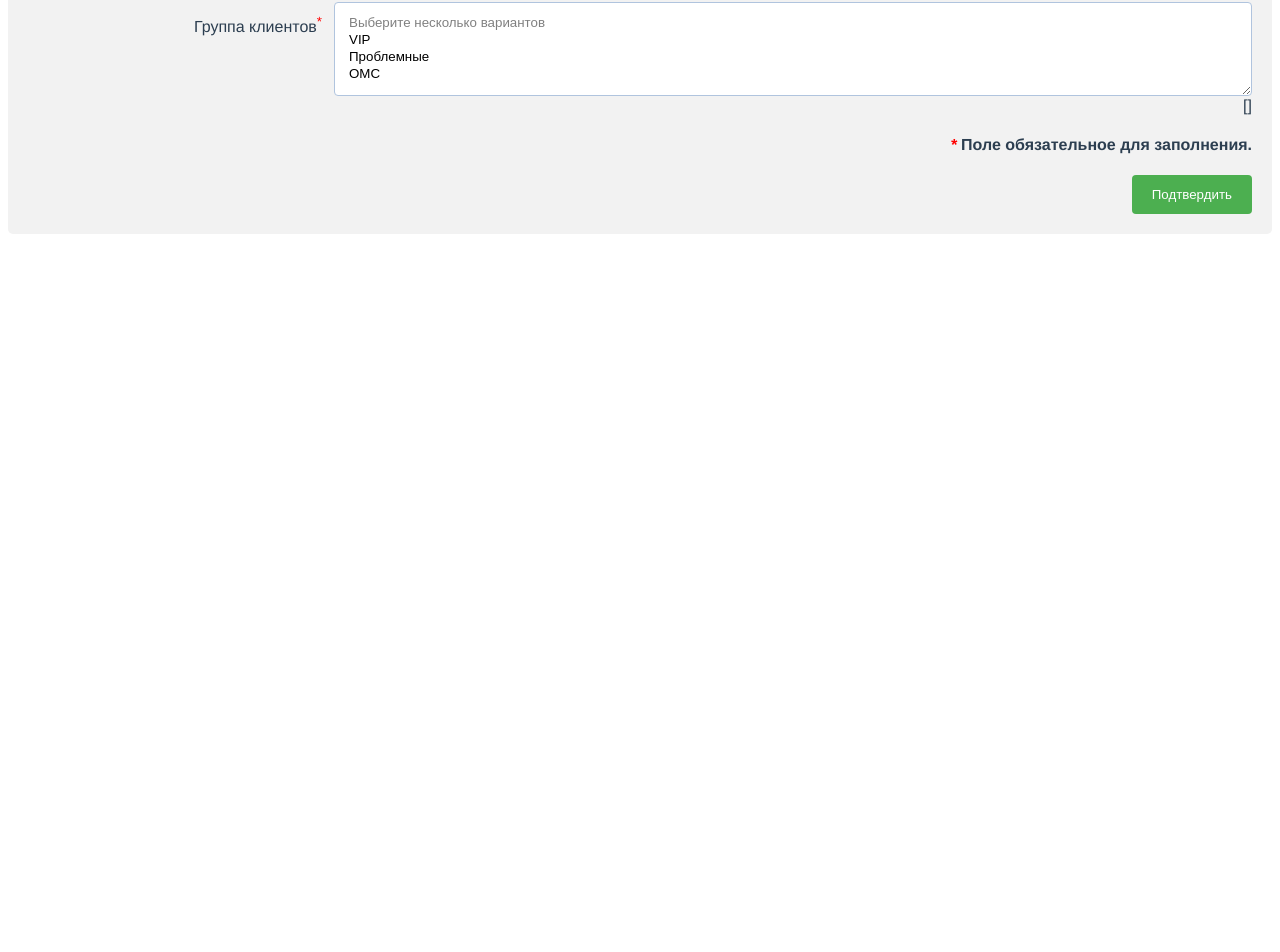
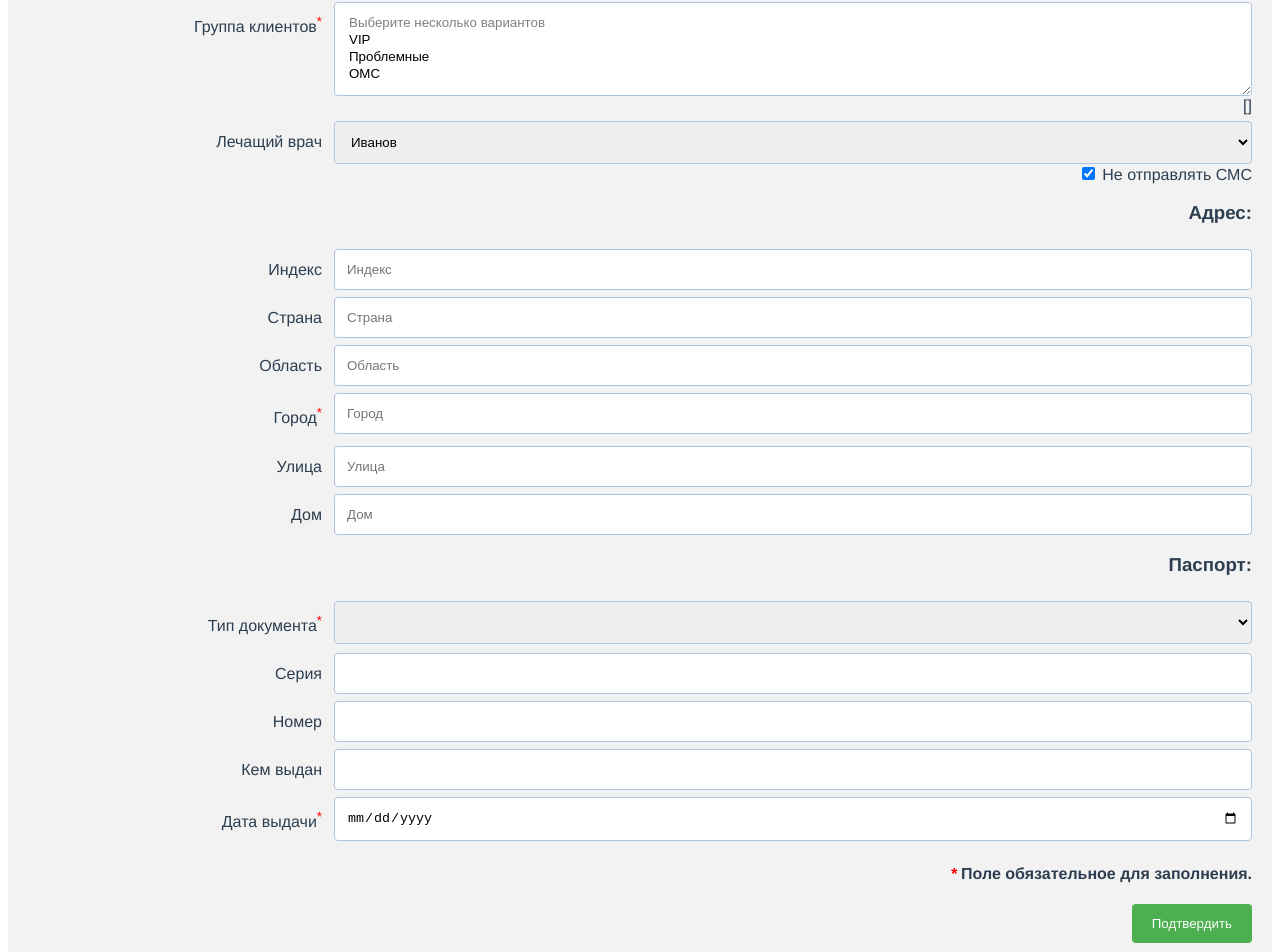
Before and after one commit to elizabetliber/validateform, a Vue app: page / in a window 1280 px wide. Shown: the part 398-1350 px from the top of the page. Before the commit the page ends 800 px from the top, so only its background shows below. Built offline with nearby package versions, Linux system fonts and the light colour scheme.

Commit message:
add form

```diff
--- a/src/App.vue
+++ b/src/App.vue
@@ -16,7 +16,7 @@
                   id="lastname"
                   v-model.trim="form.lastName"
                   type="text"
-                  placeholder="Введите фамилию" >
+                  placeholder="Введите фамилию">
               <strong v-if="$v.form.lastName.$dirty && !$v.form.lastName.required">
                 * Заполните поле фамилия.
               </strong>
@@ -88,12 +88,12 @@
           </div>
 
           <div class="row">
-                      <div class="col-25">
+            <div class="col-25">
               <label>Пол</label>
             </div>
 
             <div class="col-75">
-              <select >
+              <select>
                 <option disabled value="">Выберите один из вариантов</option>
                 <option>Мужской</option>
                 <option>Женский</option>
@@ -114,7 +114,7 @@
                   {{ group.label }}
                 </option>
               </select>
-{{form.group}}
+              {{ form.group }}
               <strong v-if="$v.form.group.$dirty && !$v.form.group.maxCount">
                 * Выберите два варианта из предложенных.
               </strong>
@@ -126,20 +126,158 @@
             </div>
           </div>
 
-<!--          <div class="row">-->
-<!--            <div class="col-25">-->
-<!--              <label>Лечащий врач</label>-->
-<!--            </div>-->
-<!--            <div class="col-75">-->
-<!--              <select v-model="selected">-->
-<!--                <option disabled value="">Выберите один из вариантов</option>-->
-<!--                <option>Иванов</option>-->
-<!--                <option>Захаров</option>-->
-<!--                <option>Чернышева</option>-->
-<!--              </select>-->
-<!--            </div>-->
-<!--          </div>-->
+          <div class="row">
+            <div class="col-25">
+              <label>Лечащий врач</label>
+            </div>
+            <div class="col-75">
+              <select>
+                <option disabled value="">Выберите один из вариантов</option>
+                <option>Иванов</option>
+                <option>Захаров</option>
+                <option>Чернышева</option>
+              </select>
+            </div>
 
+          </div>
+
+
+          <div class="row">
+            <input type="checkbox"
+                   checked="checked"> Не отправлять СМС
+          </div>
+
+          <div class="row">
+            <h3>Адрес:</h3>
+          </div>
+
+          <div class="row">
+            <div class="col-25">
+              <label>Индекс</label>
+            </div>
+            <div class="col-75">
+              <input type="text" placeholder="Индекс">
+            </div>
+          </div>
+
+          <div class="row">
+            <div class="col-25">
+              <label>Страна</label>
+            </div>
+            <div class="col-75">
+              <input type="text" placeholder="Страна">
+            </div>
+          </div>
+
+          <div class="row">
+            <div class="col-25">
+              <label>Область</label>
+            </div>
+            <div class="col-75">
+              <input type="text" placeholder="Область"/>
+            </div>
+          </div>
+
+          <div class="row">
+            <div class="col-25">
+              <label for="city">Город<sup style="color:red;">*</sup></label>
+            </div>
+            <div class="col-75">
+              <input
+                  type="text"
+                  v-model="form.city"
+                  placeholder="Город"
+                  id="city"
+              >
+              <strong v-if="$v.form.city.$dirty && !$v.form.city.required">
+                * Заполните поле город.
+              </strong>
+            </div>
+          </div>
+
+          <div class="row">
+            <div class="col-25">
+              <label>Улица</label>
+            </div>
+            <div class="col-75">
+              <input type="text" placeholder="Улица"/>
+            </div>
+          </div>
+
+          <div class="row">
+            <div class="col-25">
+              <label>Дом</label>
+            </div>
+            <div class="col-75">
+              <input type="text" placeholder="Дом"/>
+            </div>
+          </div>
+          <div class="row">
+            <h3>Паспорт:</h3>
+          </div>
+
+          <div class="row">
+            <div class="col-25">
+              <label>Тип документа<sup style="color:red;">*</sup></label>
+            </div>
+            <div class="col-75">
+              <select v-model="form.selected">
+                <option disabled value="">Выберите один из вариантов</option>
+                <option v-for="(selected,index) in form.typeDocument"
+                        :key="index"
+                >
+                  {{ selected.type }}
+                </option>
+              </select>
+              <strong v-if="$v.form.selected.$dirty && !$v.form.selected.required">
+                * Заполните поле тип документа.
+              </strong>
+            </div>
+
+          </div>
+          <div class="row">
+            <div class="col-25">
+              <label>Серия</label>
+            </div>
+            <div class="col-75">
+              <input type="text" placeholder=""/>
+            </div>
+          </div>
+
+          <div class="row">
+            <div class="col-25">
+              <label>Номер</label>
+            </div>
+            <div class="col-75">
+              <input type="text" placeholder=""/>
+            </div>
+          </div>
+
+          <div class="row">
+            <div class="col-25">
+              <label>Кем выдан</label>
+            </div>
+            <div class="col-75">
+              <input type="text" placeholder=""/>
+            </div>
+          </div>
+
+          <div class="row">
+            <div class="col-25">
+              <label for="dateDocument">Дата выдачи<sup style="color:red;">*</sup></label>
+            </div>
+            <div class="col-75">
+              <input
+                  type="date"
+                  placeholder=""
+                  v-model="form.dateDocument"
+                  id="dateDocument"
+              >
+              <strong v-if="$v.form.dateDocument.$dirty && !$v.form.dateDocument.required">
+                * Заполните поле дата выдачи.
+              </strong>
+            </div>
+          </div>
           <div class="row">
             <h4><em style="color:red;">*</em> Поле обязательное для заполнения.</h4>
           </div>
@@ -174,12 +312,19 @@ export default {
         data: '',
         number: '',
         group: [],
-        selected: '',
+        selected: [],
+        typeDocument: [
+          {type: 'Паспорт'},
+          {type: 'Свидетельство о рождении'},
+          {type: 'Водительское удостоверение'}
+        ],
         groupClient: [
           {label: 'VIP'},
           {label: 'Проблемные'},
           {label: 'ОМС'}
-        ]
+        ],
+        city: '',
+        dateDocument: ''
       }
     }
   },
@@ -189,9 +334,12 @@ export default {
       name: {required},
       data: {required},
       number: {required, numeric},
+      selected: {required},
+      city: {required},
+      dateDocument: {required},
       group: {required,
         maxCount(value) {
-          return value.length < 1
+          return value.length < 2
         }
       }
     }
@@ -205,59 +353,6 @@ export default {
     }
   }
 }
-
-
-
-
-
-
-
-
-
-  // data() {
-  //   return {
-  //     errors: {},
-  //     name: null,
-  //     city: null,
-  //     number: null,
-  //     lastName: null,
-  //     data: null,
-  //     sxx: null,
-  //     selected: null,
-  //     dateDocument: null,
-  //     users: [
-  //       {document: 'Паспорт'},
-  //       {document: 'Свидетельство о рождении'},
-  //       {document: 'Водительское удостоверение'}
-  //     ],
-  //     selectedUsers: [],
-  //   }
-  // },
-  // methods: {
-  //   checkForm: function (e) {
-  //     if (this.name && this.age && this.lastName && this.number && this.selectedUsers ) return true;
-  //     this.errors = {};
-  //     if (!this.lastName) this.errors["lastName"] = "* Заполните поле Фамилия.";
-  //     if (!this.name) this.errors["name"] = "* Заполните поле Имя.";
-  //     if (!this.city) this.errors["city"] = "* Заполните поле Город.";
-  //     if (!this.dateDocument) this.errors["dateDocument"] = "* Укажите дату выдачи документа."
-  //     if (!this.data) this.errors["data"] = '* Укажите дату рождения.';
-  //     // if (this.selected.option=="") this.errors["selected"] = '* Укажите тип документа.';
-  //
-  //     if (!this.number) {
-  //       this.errors["number"] = '* Укажите номер телефона.';
-  //     } else if (!this.validPhoneNumber(this.number)) {
-  //       this.errors["number"] = '* Укажите корректный номер в формате: +7(903)-888-88-88 или 8(999)-99-999-99)';
-  //     }
-  //     e.preventDefault();
-  //   },
-  //   validPhoneNumber: function (number) {
-  //     let nu = /^\+?[78][-(]?\d{3}\)?-?\d{3}-?\d{2}-?\d{2}$/;
-  //     return nu.test(number);
-  //   }
-  // }
-
-
 
 </script>
 
@@ -338,8 +433,9 @@ strong {
   text-align: left;
   font-size: 15px;
 }
-strong{
-  color:red;
-  font-size:13px;
+
+strong {
+  color: red;
+  font-size: 13px;
 }
 </style>
```
